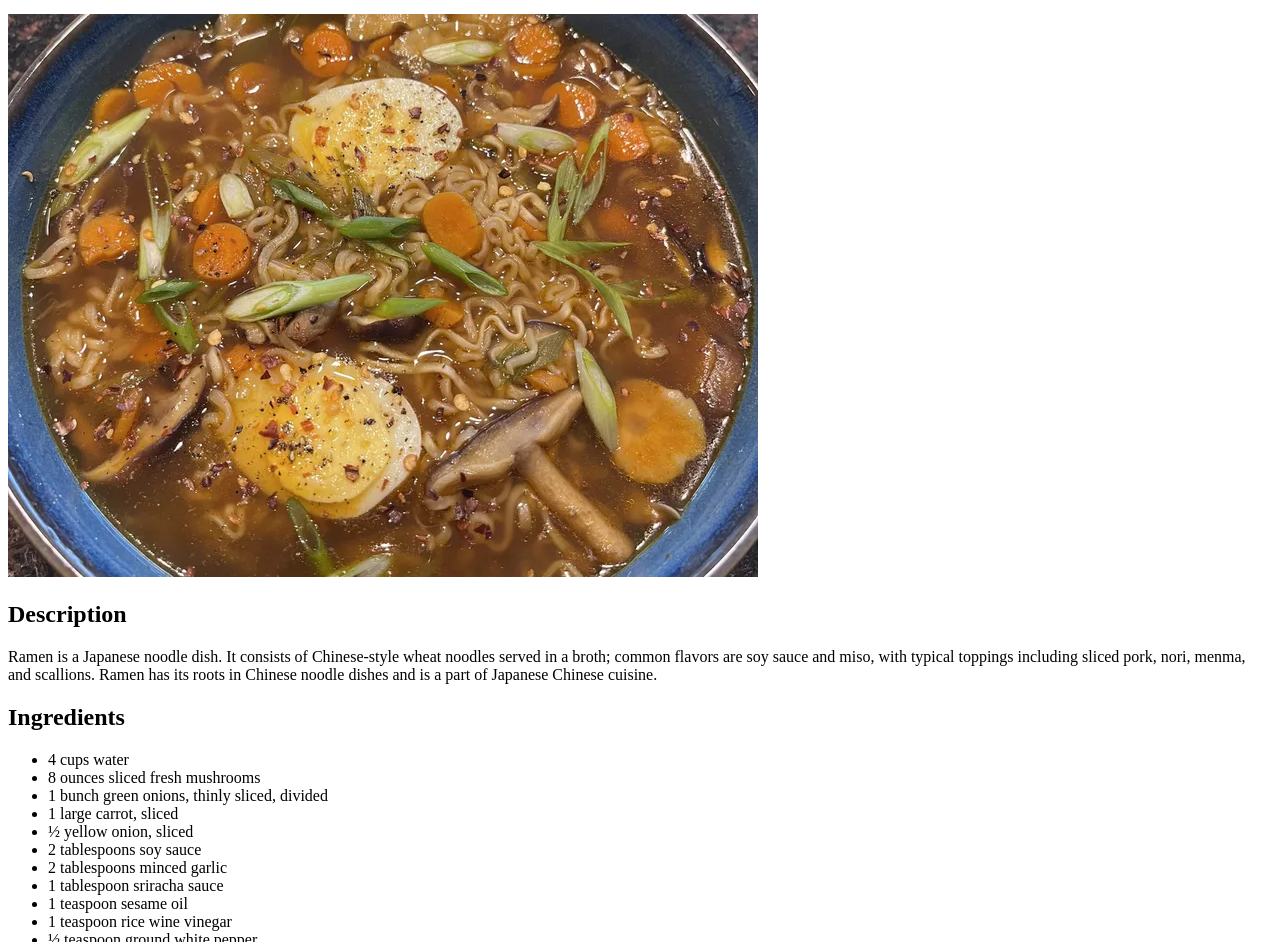
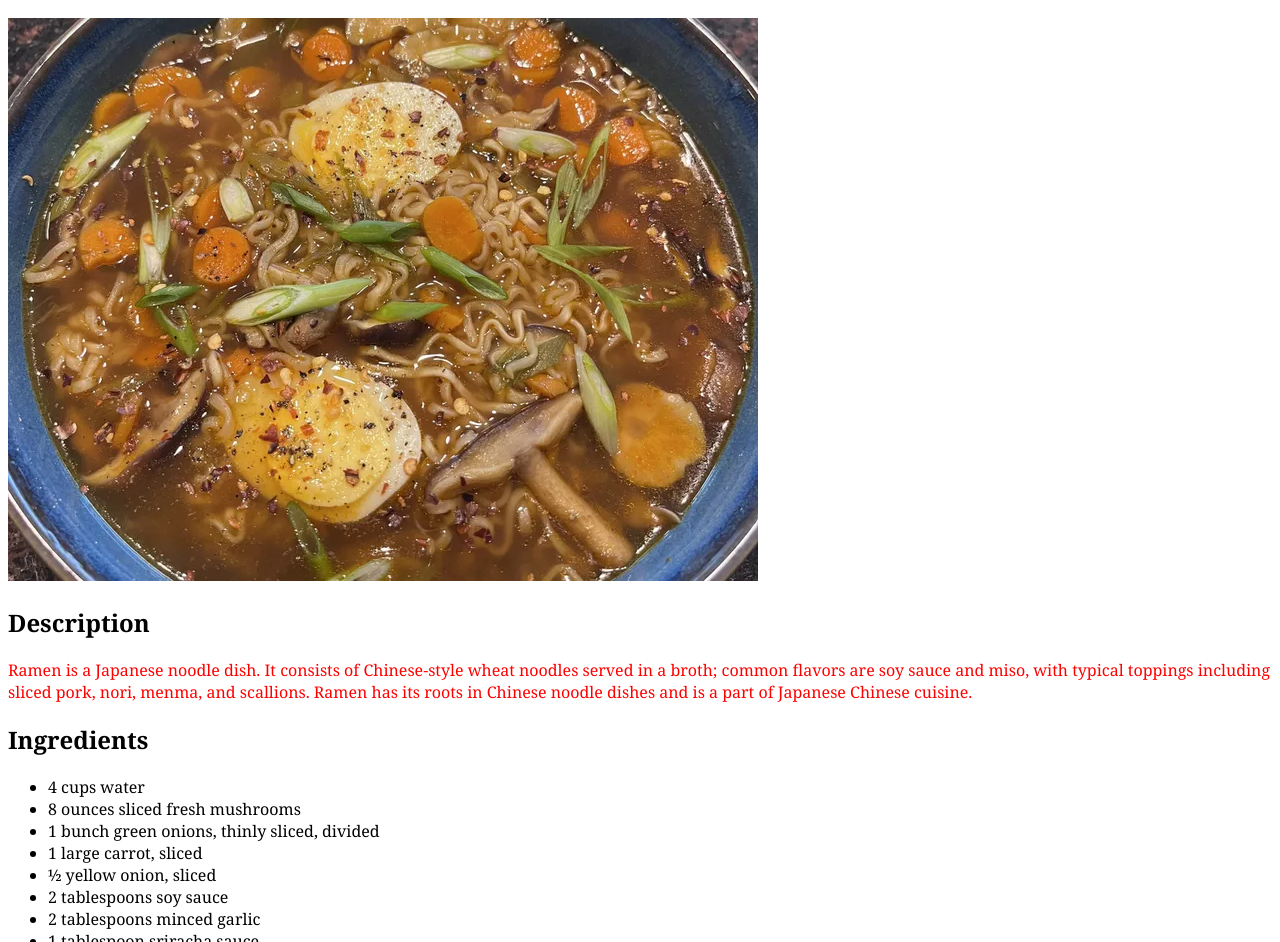
Before and after one commit to arpitneewaliya/odin-recipes, a plain HTML site: page recipes/ramen.html in a window 1280 px wide. Shown: the part 137-1079 px from the top of the page. Drawn offline with Linux system fonts and the light colour scheme.

Commit message:
New style added

```diff
--- a/style.css
+++ b/style.css
@@ -1,3 +1,6 @@
+* {
+    font-family: Georgia, 'Times New Roman', Times, serif;
+}
 .Title {
     background-color: black;
     color: white;
@@ -11,8 +14,13 @@
     font-style: italic;
     text-decoration: none;
     font-size: 25px;
+    font-family: Arial, Helvetica, sans-serif;
 }
 
 .list {
     list-style-type: square;
 }
+
+p {
+    color: red;
+}
```
